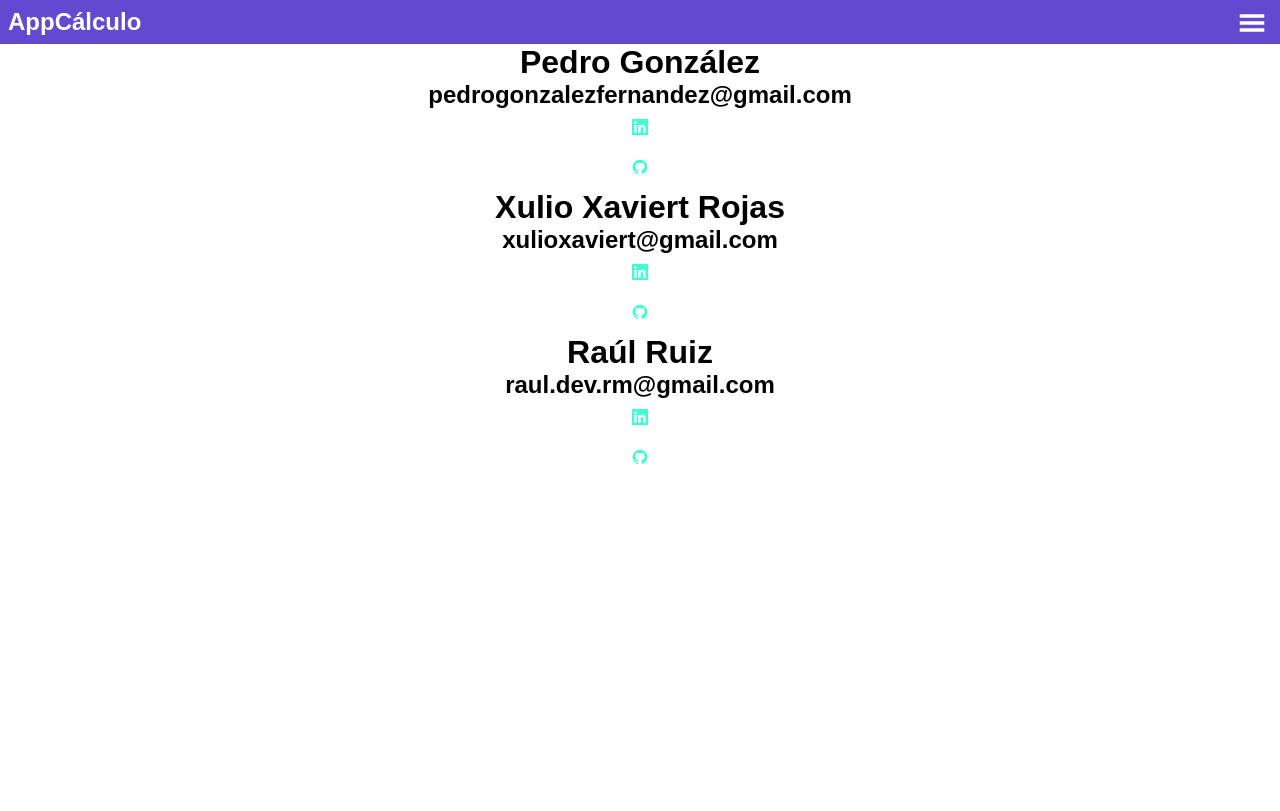
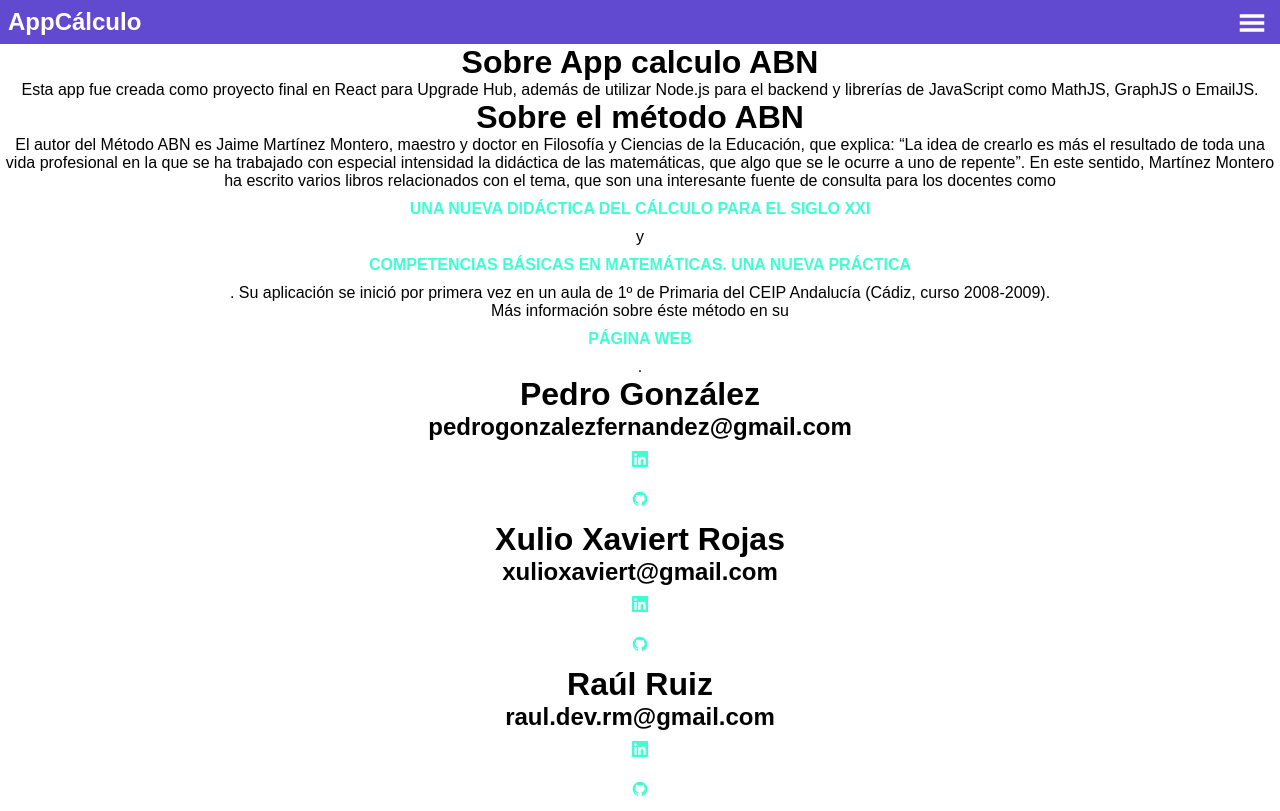
Before and after one commit to KeywizZ/AppCalculo, a React (Create React App) app: page /about in a window 1280 px wide. Built offline with nearby package versions, Linux system fonts and the light colour scheme; a web font is replaced by a local one.

Commit message:
About info

```diff
--- a/src/pages/About/About.jsx
+++ b/src/pages/About/About.jsx
@@ -3,6 +3,36 @@ import { GrLinkedin, GrGithub } from "react-icons/gr";
 
 export const About = () => {
   return (
+    <div className="aboutContainer">
+      <h1>Sobre App calculo ABN</h1>
+      <p>
+        Esta app fue creada como proyecto final en React para Upgrade Hub,
+        además de utilizar Node.js para el backend y librerías de JavaScript
+        como MathJS, GraphJS o EmailJS.
+      </p>
+      <h1>Sobre el método ABN</h1>
+      <p>
+        El autor del Método ABN es Jaime Martínez Montero, maestro y doctor en
+        Filosofía y Ciencias de la Educación, que explica: “La idea de crearlo
+        es más el resultado de toda una vida profesional en la que se ha
+        trabajado con especial intensidad la didáctica de las matemáticas, que
+        algo que se le ocurre a uno de repente”. En este sentido, Martínez
+        Montero ha escrito varios libros relacionados con el tema, que son una
+        interesante fuente de consulta para los docentes como{" "}
+        <a href="https://www.casadellibro.com/libro-una-didactica-del-calculo-para-el-siglo-xxi/9788471976369/731202">
+          Una nueva didáctica del cálculo para el siglo XXI
+        </a>{" "}
+        y{" "}
+        <a href="https://www.casadellibro.com/libro-competencias-basicas-en-matematicas-una-nueva-practica/9788471979063/1239445">
+          Competencias básicas en matemáticas. Una nueva práctica
+        </a>
+        . Su aplicación se inició por primera vez en un aula de 1º de Primaria
+        del CEIP Andalucía (Cádiz, curso 2008-2009).
+      </p>
+      <p>
+        Más información sobre éste método en su{" "}
+        <a href="https://calculoabn.com/nosotros/metodo/">página web</a>.
+      </p>
       <div className="profileContainer">
         <div className="profileCard">
           <h1>Pedro González</h1>
@@ -41,5 +71,6 @@ export const About = () => {
           </div>
         </div>
       </div>
+    </div>
   );
 };
```
Lines whose indentation alone changed are shown as unchanged.
